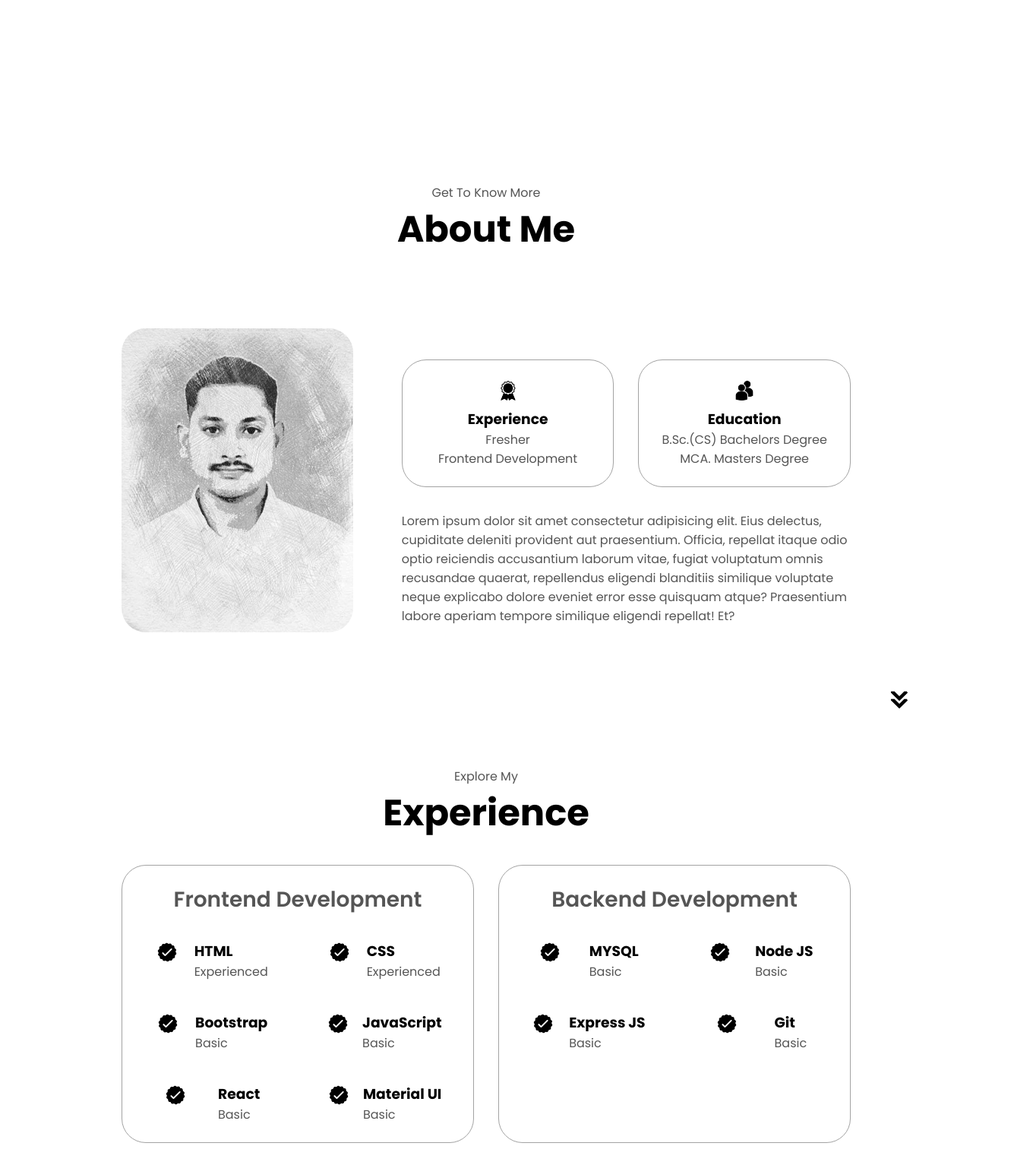
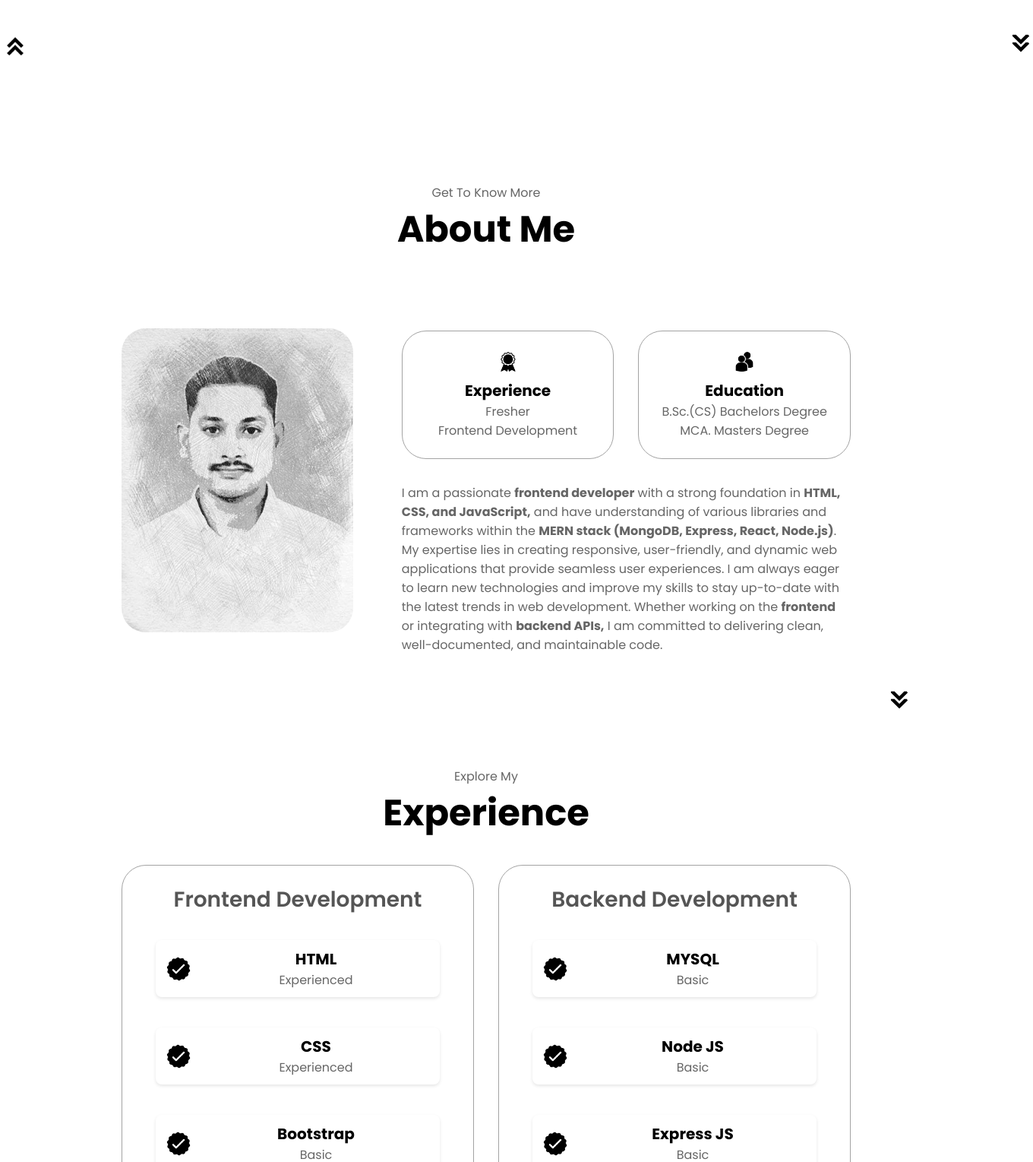
Before and after one commit to saurabhDubey310/portfolio_project, a plain HTML site: page index.html in a window 1280 px wide. Shown: the part 687-2216 px from the top of the page at 76% size, 1360 px wide, since content can reach past the window. Drawn offline with Linux system fonts and the light colour scheme; a script that the page names is missing.

Commit message:
few changes done

```diff
--- a/index.html
+++ b/index.html
@@ -39,7 +39,7 @@
 
     <section id="profile">
       <div class="section__pic-container">
-        <img src="./assests/anime1.png" alt="saurabh dubey" />
+        <img src="./assests/saurabh-photo.png" alt="saurabh dubey" />
       </div>
       <div class="section__text">
         <p class="section__text__p1">Hello I'm</p>
@@ -48,7 +48,7 @@
         <div class="btn-container">
           <button
             class="btn btn-color-2"
-            onclick="window.open('./assests/resume-example.pdf')"
+            onclick="window.open('./assests/resume.pdf')"
           >
             Download CV
           </button>
@@ -96,11 +96,15 @@
             </div>
           </div>
           <div class="text-container">
-            <p>Lorem ipsum dolor sit amet consectetur adipisicing elit. Eius delectus, cupiditate deleniti provident aut praesentium. Officia, repellat itaque odio optio reiciendis accusantium laborum vitae, fugiat voluptatum omnis recusandae quaerat, repellendus eligendi blanditiis similique voluptate neque explicabo dolore eveniet error esse quisquam atque? Praesentium labore aperiam tempore similique eligendi repellat! Et?</p>
+            <p>I am a passionate <b>frontend developer</b> with a strong foundation in <b>HTML, CSS, and JavaScript,</b> and have understanding of various libraries and frameworks within the <b>MERN stack (MongoDB, Express, React, Node.js)</b>. My expertise lies in creating responsive, user-friendly, and dynamic web applications that provide seamless user experiences.
+
+              I am always eager to learn new technologies and improve my skills to stay up-to-date with the latest trends in web development. Whether working on the <b>frontend</b> or integrating with <b>backend APIs,</b> I am committed to delivering clean, well-documented, and maintainable code.</p>
           </div>
         </div>
       </div>
       <img src="./assests/arrow.png" alt="Arrow icon" class="icon arrow" onclick="location.href='./#experience'"/>
+
+      <img src="./assests/upward-arrow.png" alt=" Upward-Arrow icon" class="icon-arrow" onclick="location.href='./#profile'"/>
     </section>
 
     <section id="experience">
@@ -236,6 +240,7 @@
         class="icon arrow"
         onclick="location.href='./#projects'"
       />
+      <img src="./assests/upward-arrow.png" alt=" Upward-Arrow icon" class="icon-arrow" onclick="location.href='./#about'"/>
     </section>
 
     <section id="projects">
@@ -249,10 +254,10 @@
             </div>
             <h2 class="experience-sub-title project-title">Netflix Clone</h2>
             <div class="btn-container">
-              <button class="btn btn-color-2 project-btn" onclick="location.href='https://github.com/saurabhDubey310/netflix-clone'">
+              <button class="btn btn-color-2 project-btn"onclick="window.open('https://github.com/saurabhDubey310/netflix-clone','_blank')">
                 Github
               </button>
-              <button class="btn btn-color-2 project-btn" onclick="location.href='https://github.com/saurabhDubey310/netflix-clone'">
+              <button class="btn btn-color-2 project-btn" onclick="window.open('https://github.com/saurabhDubey310/netflix-clone','_blank')">
                 Live Demo
               </button>
             </div>
@@ -263,10 +268,10 @@
             </div>
             <h2 class="experience-sub-title project-title">Spotify Clone</h2>
             <div class="btn-container">
-              <button class="btn btn-color-2 project-btn" onclick="location.href='https://github.com/saurabhDubey310/spotify_clone'">
+              <button class="btn btn-color-2 project-btn" onclick="window.open('https://github.com/saurabhDubey310/spotify_clone','_blank')">
                 Github
               </button>
-              <button class="btn btn-color-2 project-btn" onclick="location.href='https://github.com/saurabhDubey310/spotify_clone'">
+              <button class="btn btn-color-2 project-btn" onclick="window.open('https://github.com/saurabhDubey310/spotify_clone','_blank')">
                 Live Demo
               </button>
             </div>
@@ -277,10 +282,10 @@
             </div>
             <h2 class="experience-sub-title project-title">Portfolio</h2>
             <div class="btn-container">
-              <button class="btn btn-color-2 project-btn" onclick="location.href='https://github.com/saurabhDubey310/portfolio_project'">
+              <button class="btn btn-color-2 project-btn" onclick="window.open('https://github.com/saurabhDubey310/portfolio_project','_blank')">
                 Github
               </button>
-              <button class="btn btn-color-2 project-btn" onclick="location.href='https://github.com/saurabhDubey310/portfolio_project'">
+              <button class="btn btn-color-2 project-btn" onclick="window.open('https://saurabhdubey.netlify.app/','_blank')">
                 Live Demo
               </button>
             </div>
@@ -293,6 +298,7 @@
         class="icon arrow"
         onclick="location.href='./#contact'"
       />
+      <img src="./assests/upward-arrow.png" alt=" Upward-Arrow icon" class="icon-arrow" onclick="location.href='./#experience'"/>
     </section>
 
     <section id="contact">
--- a/style.css
+++ b/style.css
@@ -287,6 +287,14 @@ section {
   bottom: 2.5rem;
 }
 
+.icon-arrow {
+  position: absolute;
+  right: 78rem;
+  bottom: 2.5rem;
+  height: 1.5rem;
+  cursor: pointer;
+}
+
 .details-container {
   padding: 1.5rem;
   flex: 1;
@@ -314,6 +322,7 @@ section {
   position: relative;
 }
 
+
 .experience-sub-title {
   color: rgb(85, 85, 85);
   font-weight: 600;
@@ -327,25 +336,46 @@ section {
   flex-direction: column;
 }
 
+
 .article-container {
-  display: flex;
-  text-align: initial;
-  flex-wrap: wrap;
-  flex-direction: row;
-  gap: 2.5rem;
-  justify-content: space-around;
+  display: grid; /* Use Grid Layout */
+  grid-template-columns: repeat(auto-fit, minmax(200px, 1fr)); /* Responsive columns */
+  gap: 2.5rem; /* Space between items */
+  max-width: 100%; /* Ensure the container takes full width */
+  margin: 0 auto; /* Center the container */
+  padding: 0 20px; /* Add some padding */
 }
 
 article {
   display: flex;
-  width: 10rem;
-  justify-content: space-around;
-  gap: 0.5rem;
+  align-items: center; /* Align items vertically */
+  gap: 0.5rem; /* Space between icon and text */
+  padding: 10px; /* Padding for spacing */
+  background-color: #fff; /* Background color for better visibility */
+  border-radius: 8px; /* Rounded corners */
+  box-shadow: 0 2px 4px rgba(0, 0, 0, 0.1); /* Optional shadow for depth */
 }
 
 article .icon {
   cursor: default;
+  width: 40px; /* Set fixed width for icons */
+  height: 40px; /* Set fixed height for icons */
 }
+
+article div {
+  flex-grow: 1; /* Allow the text area to grow */
+}
+
+h3 {
+  margin: 0;
+  font-size: 1.25rem; /* Adjust font size */
+}
+
+p {
+  margin: 0;
+  font-size: 1rem; /* Adjust font size */
+  color: #666; /* Text color */
+} */
 
 /* Projects */
 
@@ -374,7 +404,16 @@ article .icon {
   border-color: rgb(250, 250, 250);
 }
 
+.details-container {
+  transition: transform 0.3s ease, box-shadow 0.3s ease;
+}
+
+.details-container:hover {
+  transform: translateY(-10px);
+  box-shadow: 0 8px 16px rgba(0, 0, 0, 0.8);
+}
 /* Contact Page */
+
 
 #contact{
   display: flex;
@@ -401,6 +440,14 @@ article .icon {
   margin: 1rem;
 }
 
+.contact-info-upper-container {
+  transition: box-shadow 0.3s ease;
+}
+
+.contact-info-upper-container:hover {
+  box-shadow: 0 4px 8px rgba(0, 0, 0, 0.8);
+}
+
 .contact-info-container p{
   font-size: larger;
 }
```
Also changed, not shown: assests/about-pic.png (deleted), assests/netflix2.png (deleted), assests/profile-pic-2.png (deleted), assests/profile-pic.png (deleted), assests/saurabh-photo.png (added), assests/saurabh.png (deleted), assests/upward-arrow.png (added), 2 other files.
